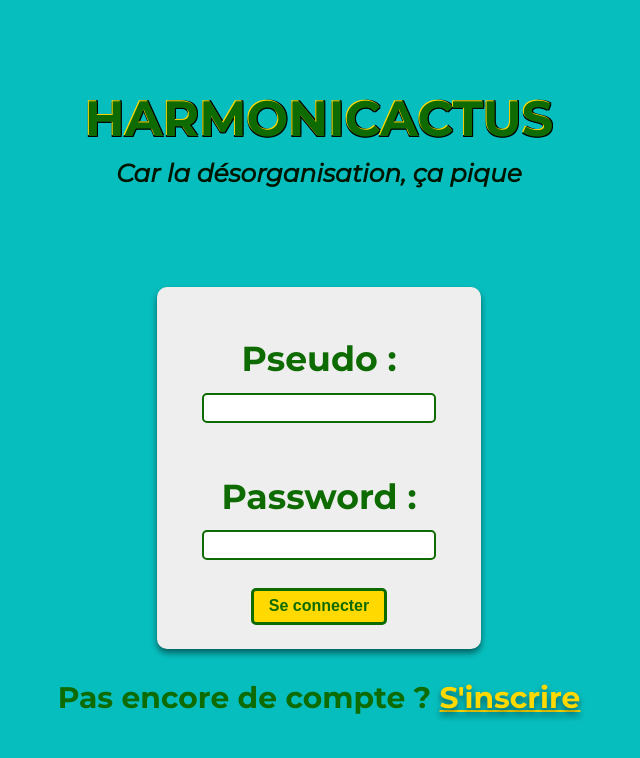
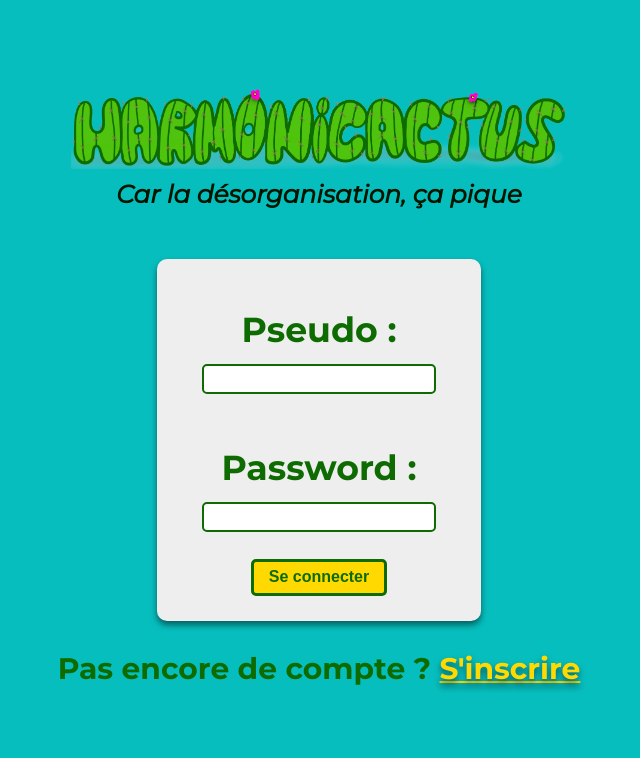
Before and after one commit to Antoine227/Harmonicactus, a React (Vite) app in the folder client/: page / in a window 1280 px wide. Shown: the top 758 px of the page, without its empty margins (321-961 px from the left). Built offline with nearby package versions, Linux system fonts and the light colour scheme; no server answers.

Commit message:
change title

```diff
--- a/client/src/components/Participant/Participants.module.css
+++ b/client/src/components/Participant/Participants.module.css
@@ -33,6 +33,8 @@
   background-color: var(--dark);
   font-weight: bold;
   font-size: 0.4em;
+  text-shadow: 1px 1px 0 rgb(189, 188, 188), 1px 1px 0 rgb(189, 188, 188), 1px
+    1px 0 rgb(189, 188, 188), 1px 1px 0 rgb(189, 188, 188);
 }
 
 .participateButton {
--- a/client/src/components/navbar/navbar.module.css
+++ b/client/src/components/navbar/navbar.module.css
@@ -51,3 +51,10 @@
 .imgCactus {
   max-width: 1em;
 }
+
+.title {
+  display: flex;
+  justify-content: center;
+  width: 10em;
+  margin-bottom: 0.2em;
+}
--- a/client/src/components/navbar/navbar.tsx
+++ b/client/src/components/navbar/navbar.tsx
@@ -1,6 +1,7 @@
 import { Link, useNavigate } from "react-router-dom";
 import cactus1 from "../../assets/images/cactus1.png";
 import cactusButton from "../../assets/images/cactus_button.png";
+import title from "../../assets/images/harmonicactus.png";
 import { useAuth } from "../../contexts/AuthContext";
 import styles from "./navbar.module.css";
 
@@ -28,11 +29,11 @@ function navbar() {
           title="Déconnection"
         />
       </button>
-      <h1 className={styles.harmonicactus}>
+      <div className={styles.harmonicactus}>
         <Link to="/account" className={styles.harmonicactus}>
-          HARMONICACTUS
+          <img src={title} alt="Harminicacctus" className={styles.title} />
         </Link>
-      </h1>
+      </div>
       <img src={cactus1} alt="cactus" className={styles.imgCactus} />
     </div>
   );
--- a/client/src/pages/Login.tsx
+++ b/client/src/pages/Login.tsx
@@ -1,5 +1,6 @@
 import { useState } from "react";
 import { Link, useNavigate } from "react-router-dom";
+import title from "../assets/images/harmonicactus.png";
 import { useAuth } from "../contexts/AuthContext";
 import api from "../helpers/api";
 import { errorToast, successToast } from "../helpers/toast";
@@ -49,7 +50,7 @@ function Login() {
   return (
     <div className={styles.mainContainer}>
       <div className={styles.head}>
-        <h1 className={styles.title}>HARMONICACTUS</h1>
+        <img src={title} alt="Harminicacctus" className={styles.title} />
         <p className={styles.quote}>Car la désorganisation, ça pique</p>
       </div>
       <form onSubmit={handleSubmit} className={styles.form}>
--- a/client/src/pages/PagesCSS/Login.module.css
+++ b/client/src/pages/PagesCSS/Login.module.css
@@ -8,16 +8,14 @@
 }
 
 .head {
-  padding-bottom: 1.5em;
+  margin-top: 0.1em;
+  padding-bottom: 0.5em;
 }
 
 .title {
   display: flex;
   justify-content: center;
-  font-size: 1em;
-  color: var(--fifthly-color);
-  text-shadow: -1px -1px 0 var(--tertiary-color), 1px -1px 0 black, -1px 1px 0
-    black, 1px 1px 0 black;
+  width: 10em;
   margin-bottom: 0.2em;
 }
 
```
Also changed, not shown: client/src/assets/images/harmonicactus.png (added), 1 other file (tests, documents, lock files or other folders).
